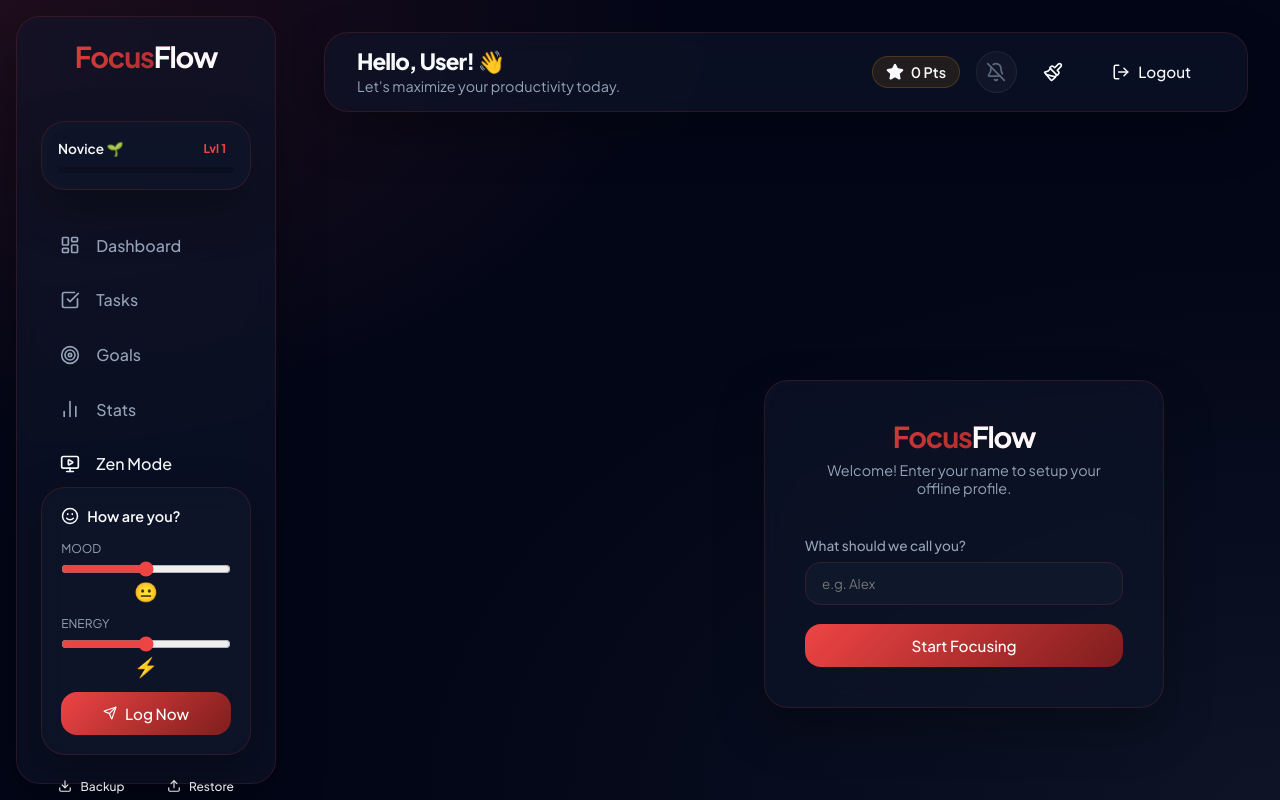
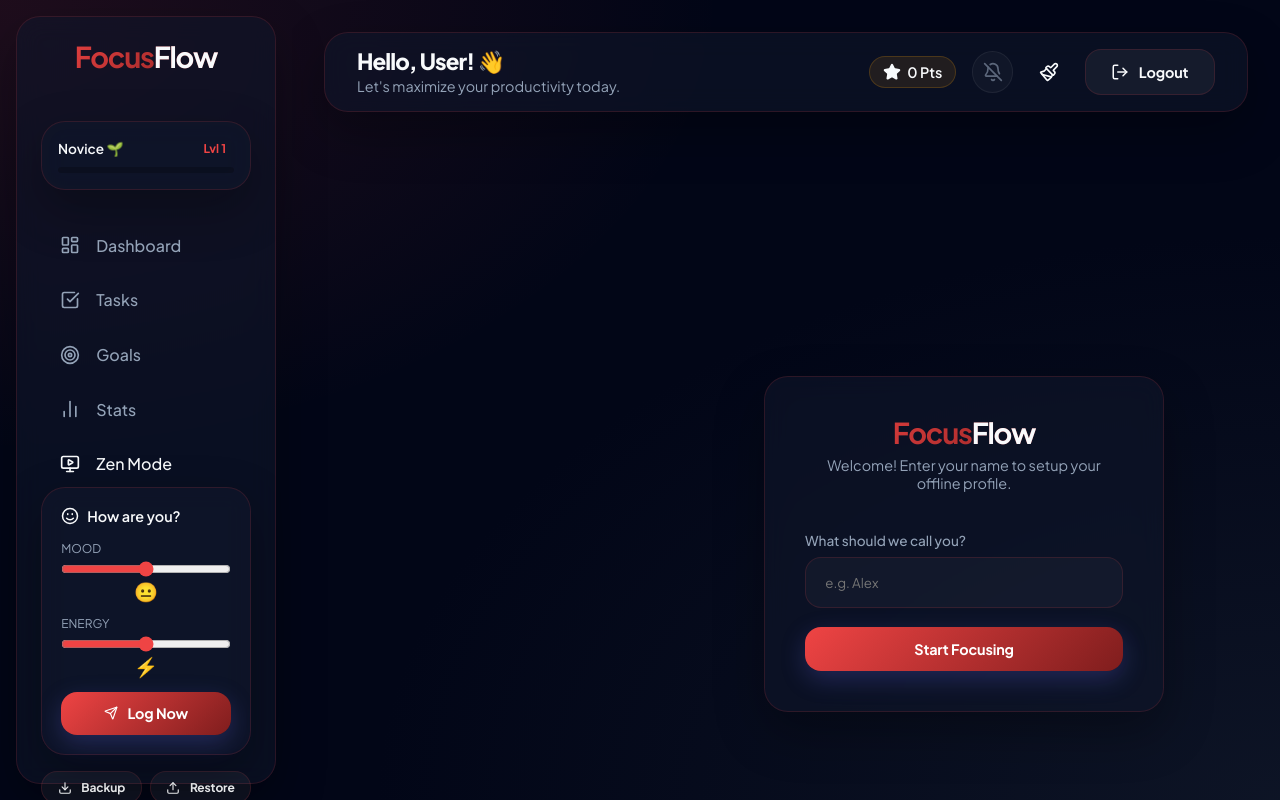
Before and after one commit to amvaltrx/focusflow, a React (Vite) app in the folder frontend/: page /#/login in a window 1280 px wide. Built offline with nearby package versions, Linux system fonts and the light colour scheme; no server answers.

Commit message:
design: Capsule UI and Plus Jakarta Sans final polish

```diff
--- a/frontend/src/components/layout/BottomNav.css
+++ b/frontend/src/components/layout/BottomNav.css
@@ -1,18 +1,23 @@
 .bottom-nav {
     position: fixed;
-    bottom: 0;
-    left: 0;
-    width: 100%;
-    height: 70px;
+    bottom: 12px;
+    left: 12px;
+    right: 12px;
+    width: calc(100% - 24px);
+    height: 64px;
     display: none; /* Hidden on desktop */
     justify-content: space-around;
     align-items: center;
     z-index: 1000;
-    padding-bottom: env(safe-area-inset-bottom);
-    border-radius: 24px 24px 0 0;
-    border-top: 1px solid rgba(255, 255, 255, 0.1);
-    background: rgba(15, 23, 42, 0.85);
+    padding-bottom: 0;
+    border-radius: 32px;
+    border: 1px solid rgba(255, 255, 255, 0.1);
+    background: rgba(15, 23, 42, 0.8);
+    backdrop-filter: blur(20px);
+    -webkit-backdrop-filter: blur(20px);
+    box-shadow: 0 10px 40px rgba(0, 0, 0, 0.4);
 }
+
 
 @media (max-width: 768px) {
     .bottom-nav {
@@ -48,7 +53,7 @@
 
 .bottom-nav-fab {
     position: absolute;
-    bottom: 30px;
+    bottom: 24px;
     left: 50%;
     transform: translateX(-50%);
     width: 64px;
--- a/frontend/src/index.css
+++ b/frontend/src/index.css
@@ -31,58 +31,62 @@
   display: inline-flex;
   align-items: center;
   justify-content: center;
-  gap: 0.5rem;
-  padding: 0.75rem 1.5rem;
+  gap: 0.6rem;
+  padding: 0.8rem 1.6rem;
   border-radius: var(--border-radius-md);
-  font-family: var(--font-body);
-  font-weight: 500;
+  font-family: var(--font-main);
+  font-weight: 700;
   cursor: pointer;
   border: none;
-  transition: all var(--transition-speed) ease;
-  font-size: 0.95rem;
+  transition: all 0.3s cubic-bezier(0.23, 1, 0.32, 1);
+  font-size: 0.9rem;
+  letter-spacing: -0.01em;
 }
 
 .btn-primary {
   background: var(--accent-gradient);
   color: white;
-  box-shadow: 0 4px 15px var(--accent-alpha-30);
+  box-shadow: 0 8px 25px rgba(99, 102, 241, 0.25);
 }
 
 .btn-primary:hover {
-  transform: translateY(-2px);
-  box-shadow: 0 6px 20px var(--accent-alpha-40);
+  transform: translateY(-3px) scale(1.02);
+  box-shadow: 0 12px 30px rgba(99, 102, 241, 0.35);
 }
 
 .btn:active {
-  transform: scale(0.98);
+  transform: scale(0.95);
 }
 
 .btn-ghost {
-  background: transparent;
+  background: rgba(255, 255, 255, 0.05);
   color: var(--text-primary);
+  border: 1px solid var(--glass-border);
 }
 
 .btn-ghost:hover {
-  background: rgba(107, 114, 128, 0.1);
+  background: rgba(255, 255, 255, 0.1);
 }
 
 /* Forms */
 .input-field {
   width: 100%;
-  padding: 0.75rem 1rem;
+  padding: 1rem 1.2rem;
   border-radius: var(--border-radius-md);
   border: 1px solid var(--glass-border);
-  background: var(--bg-secondary);
+  background: rgba(255, 255, 255, 0.03);
   color: var(--text-primary);
-  font-family: var(--font-body);
-  transition: all 0.2s ease;
+  font-family: var(--font-main);
+  transition: all 0.3s ease;
   outline: none;
 }
 
 .input-field:focus {
   border-color: var(--accent-primary);
-  box-shadow: 0 0 0 3px var(--accent-alpha-20);
+  background: rgba(255, 255, 255, 0.07);
+  box-shadow: 0 0 0 4px rgba(99, 102, 241, 0.15);
 }
+
 
 /* Animations */
 @keyframes fadeIn {
--- a/frontend/src/pages/DashboardPage.css
+++ b/frontend/src/pages/DashboardPage.css
@@ -9,33 +9,43 @@
   gap: 1.5rem;
 }
 .stat-card {
-  padding: 1.5rem;
+  padding: 1.8rem;
   display: flex;
   align-items: center;
   gap: 1.2rem;
+  border-radius: var(--border-radius-lg);
+  border: 1px solid var(--glass-border);
+  background: var(--glass-bg);
 }
 .stat-icon {
-  width: 50px;
-  height: 50px;
-  border-radius: 50%;
+  width: 54px;
+  height: 54px;
+  border-radius: 18px;
   display: flex;
   align-items: center;
   justify-content: center;
+  box-shadow: inset 0 0 15px rgba(255,255,255,0.05);
 }
-.stat-icon.flame { background: rgba(245, 158, 11, 0.15); color: var(--warning); }
-.stat-icon.complete { background: rgba(16, 185, 129, 0.15); color: var(--success); }
-.stat-icon.pending { background: rgba(239, 68, 68, 0.15); color: var(--accent-primary); }
-.stat-icon.time { background: rgba(153, 27, 27, 0.15); color: var(--accent-secondary); }
+.stat-icon.flame { background: linear-gradient(135deg, rgba(245, 158, 11, 0.2), rgba(245, 158, 11, 0.05)); color: #FBBF24; }
+.stat-icon.complete { background: linear-gradient(135deg, rgba(16, 185, 129, 0.2), rgba(16, 185, 129, 0.05)); color: #34D399; }
+.stat-icon.pending { background: linear-gradient(135deg, rgba(99, 102, 241, 0.2), rgba(99, 102, 241, 0.05)); color: #818CF8; }
+.stat-icon.time { background: linear-gradient(135deg, rgba(45, 212, 191, 0.2), rgba(45, 212, 191, 0.05)); color: #2DD4BF; }
 
 .stat-info p {
   color: var(--text-secondary);
-  font-size: 0.9rem;
+  font-size: 0.75rem;
+  font-weight: 700;
+  text-transform: uppercase;
+  letter-spacing: 0.05em;
   margin-bottom: 0.2rem;
 }
 .stat-info h3 {
-  font-size: 1.6rem;
+  font-size: 1.8rem;
+  font-weight: 800;
   color: var(--text-primary);
+  line-height: 1;
 }
+
 .grid-2 {
   display: grid;
   grid-template-columns: 2fr 1fr;
```
